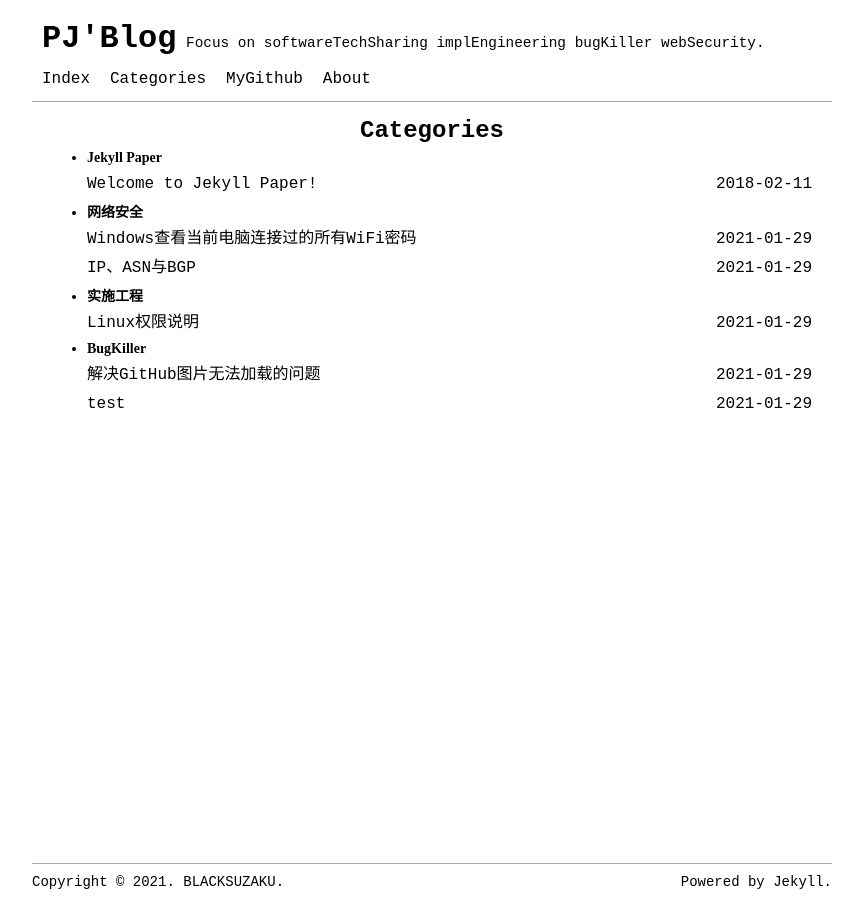
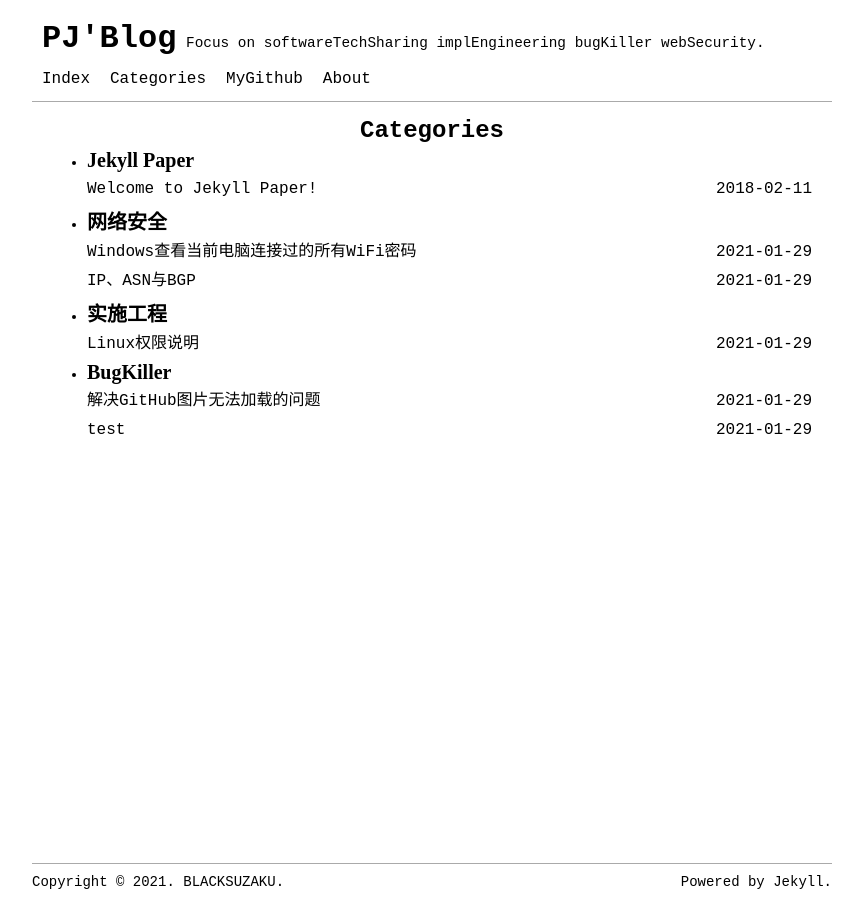
Before and after one commit to 2hux1nb0/2hux1nb0.github.io, a Jekyll site: the page built from pages/categories.html, in a window 1280 px wide. Shown: the whole page, without its empty margins (208-1068 px from the left). Built offline with Jekyll 4.4.1, drawn with Linux system fonts in a browser that asks for light colours.

Commit message:
Update categories.html

```diff
--- a/pages/categories.html
+++ b/pages/categories.html
@@ -8,7 +8,7 @@ permalink: /categories/
   <h1 class="page-title">{{ site.data.lang[site.language].categories_title }}</h1>
   <ul class="categories-list">
     {% for category in site.categories %}
-    <li id="{{ category | first }}"><b style="font-family:'隶书';font-size:14px;">{{ category | first }}
+    <li id="{{ category | first }}"><b style="font-family:'隶书';font-size:20px;">{{ category | first }}
     {% assign sorted_posts = site.posts | sort: 'date' %}{% for post in sorted_posts %}{%if post.categories contains category[0]%}</b>
       <div class="posts-list-item">
         <span class="posts-list-item-name float-left"><a href="{{ post.url }}">{{ post.title }}</a></span>
```
